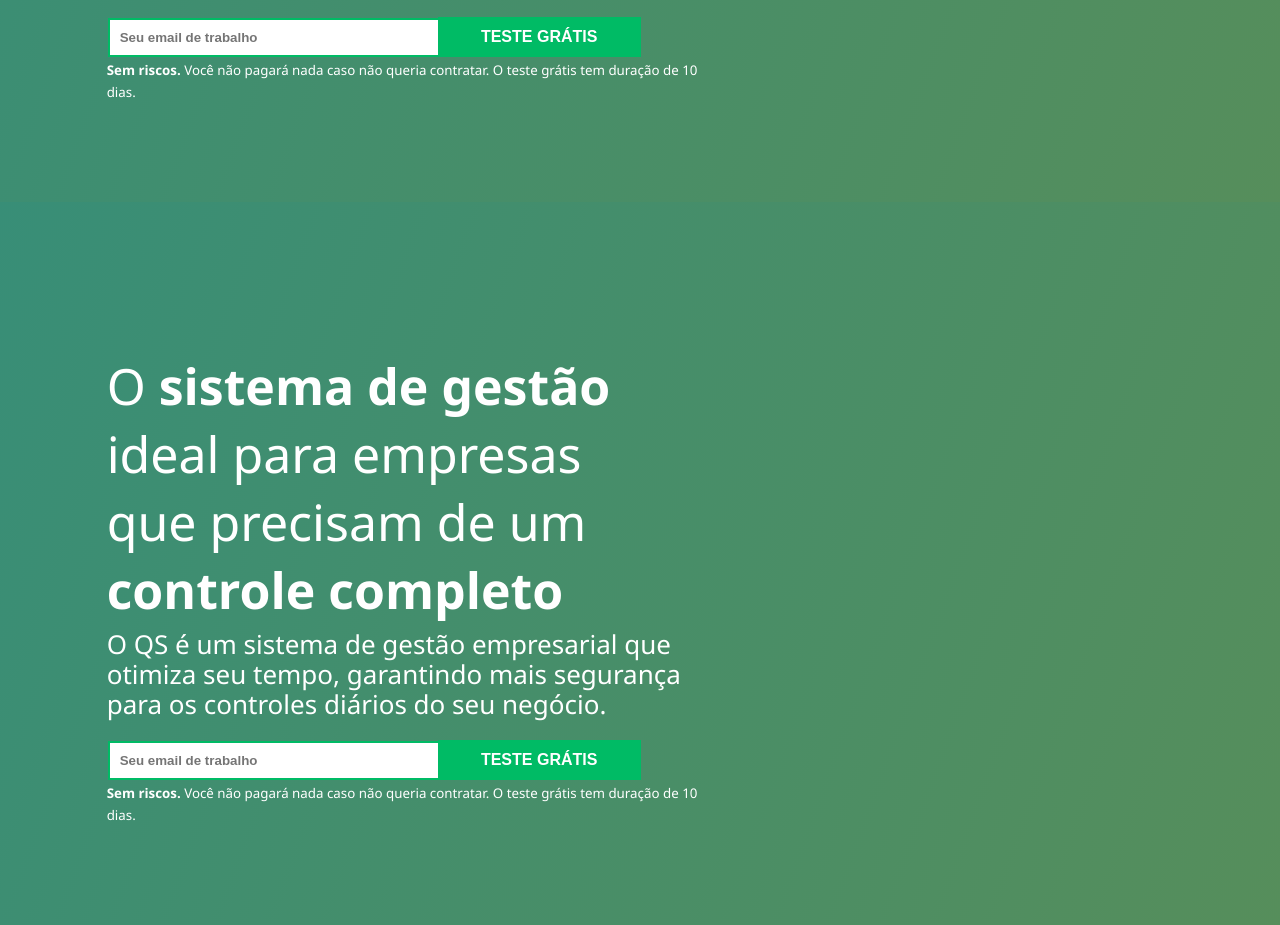
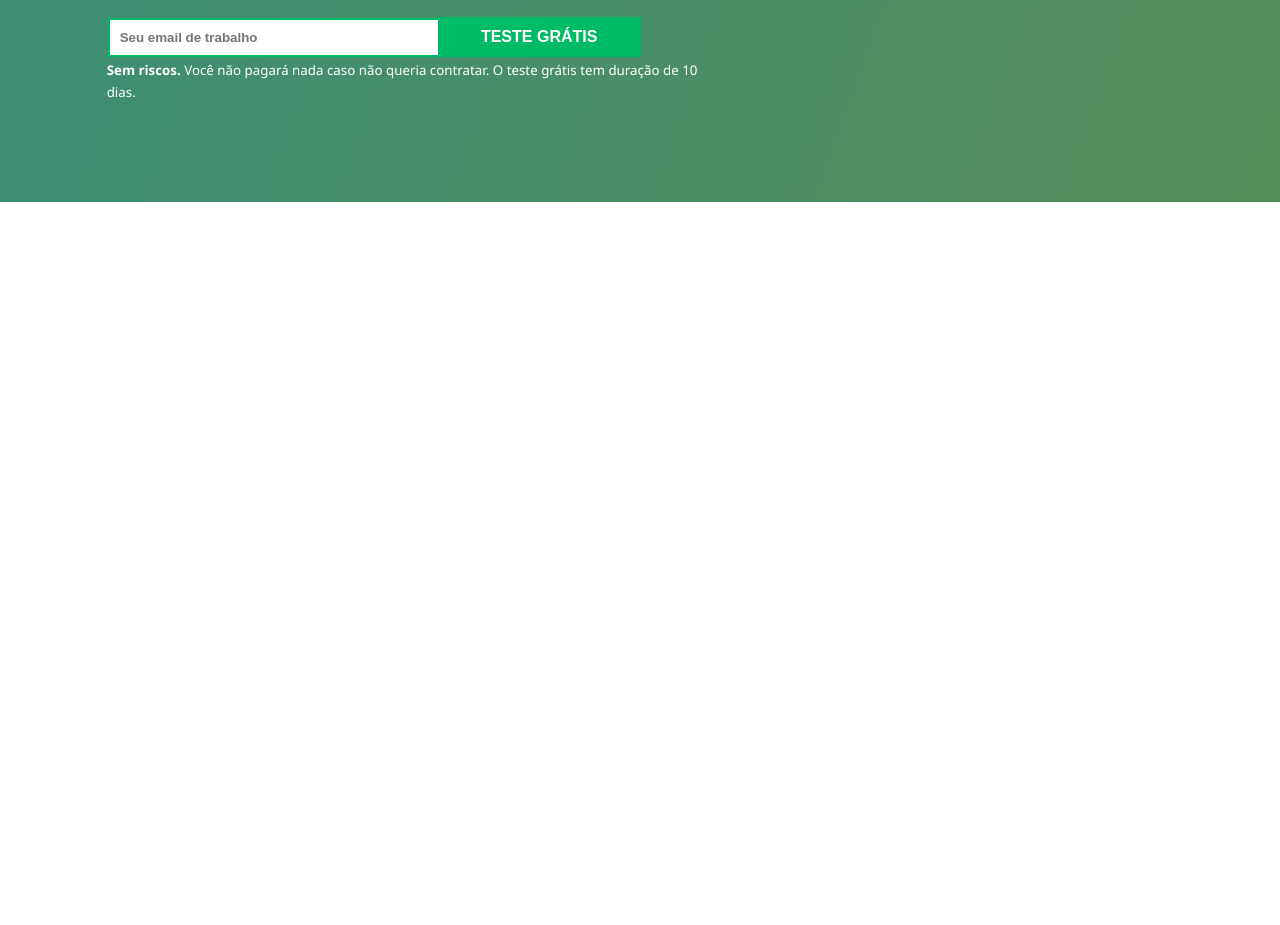
Before and after one commit to joaop-oliveira1/todo-app, a website built with Vite: page index.html in a window 1280 px wide. Shown: the part 521-1446 px from the top of the page. After the commit the page ends 800 px from the top, so only its background shows below. Built offline with nearby package versions, Linux system fonts and the light colour scheme.

Commit message:
feature(#23ea6n2): removed border from active menu and placed only one banner

```diff
--- a/css/header.css
+++ b/css/header.css
@@ -21,7 +21,6 @@ header {
         backdrop-filter: blur( 4.5px );
         -webkit-backdrop-filter: blur( 4.5px );
         border-radius: 0 0 3px 3px;
-        border: 1px solid rgba( 255, 255, 255, 0.18 );
     }
 
     header[data-state="inactive"] {
--- a/index.html
+++ b/index.html
@@ -49,24 +49,6 @@
         </div>
       </div>
     </section>
-    <section class="section-banner">
-      <div class="container">
-        <div class="banner-title">
-          <h1>O <strong>sistema de gestão</strong> ideal para empresas que precisam de um <strong>controle completo</strong></h1>
-
-          <h2>O QS é um sistema de gestão empresarial que otimiza seu tempo, garantindo mais segurança para os controles diários do seu negócio.</h2>
-        </div>
-
-        <div class="banner-trial">
-          <form action="">
-            <input type="email" id="email" name="email" placeholder="Seu email de trabalho">
-            <button type="submit">Teste grátis</button>
-          </form>
-
-          <small><strong>Sem riscos.</strong> Você não pagará nada caso não queria contratar. O teste grátis tem duração de 10 dias.</small>
-        </div>
-      </div>
-    </section>
   </main>
 
   <script src="/js/header.js"></script>
```
